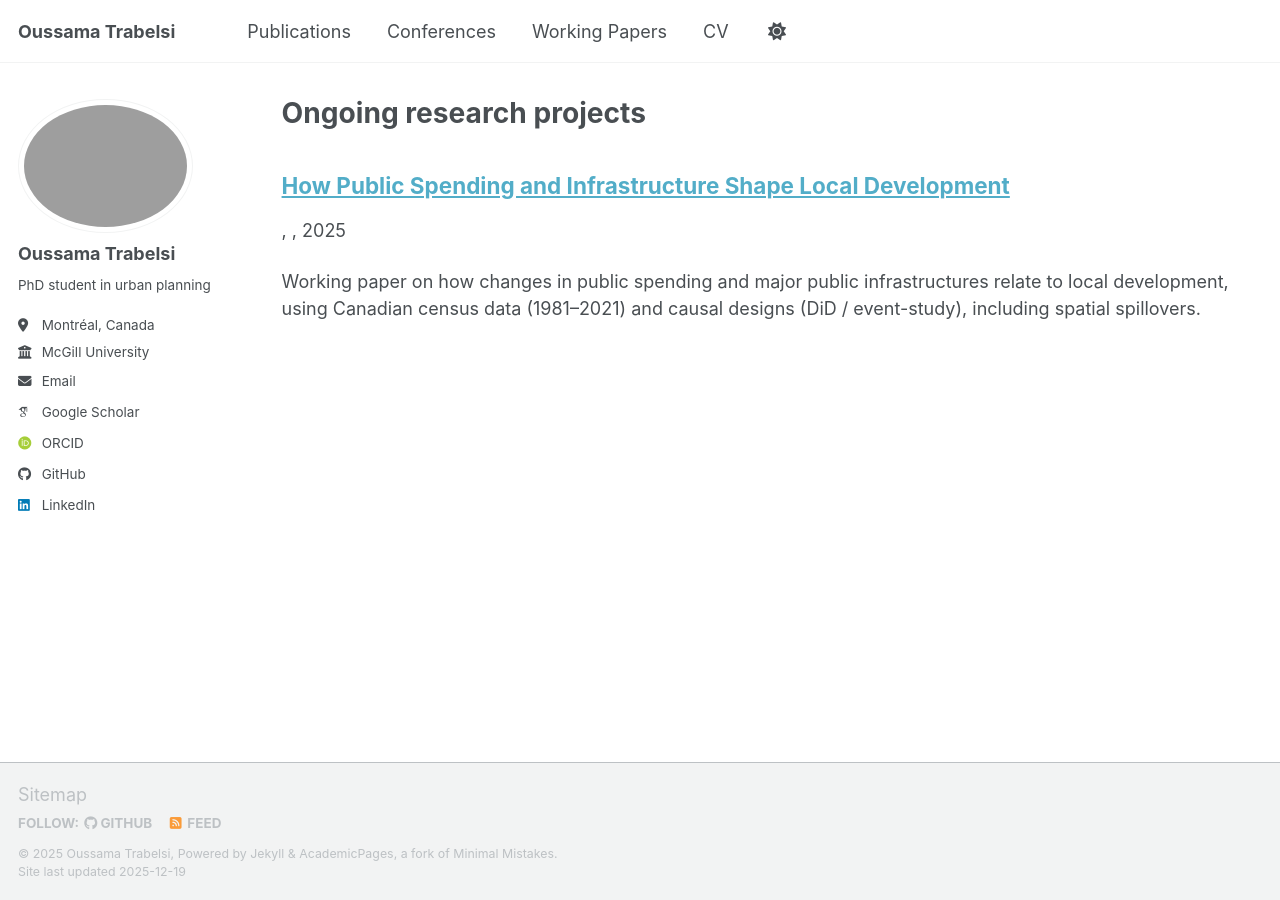
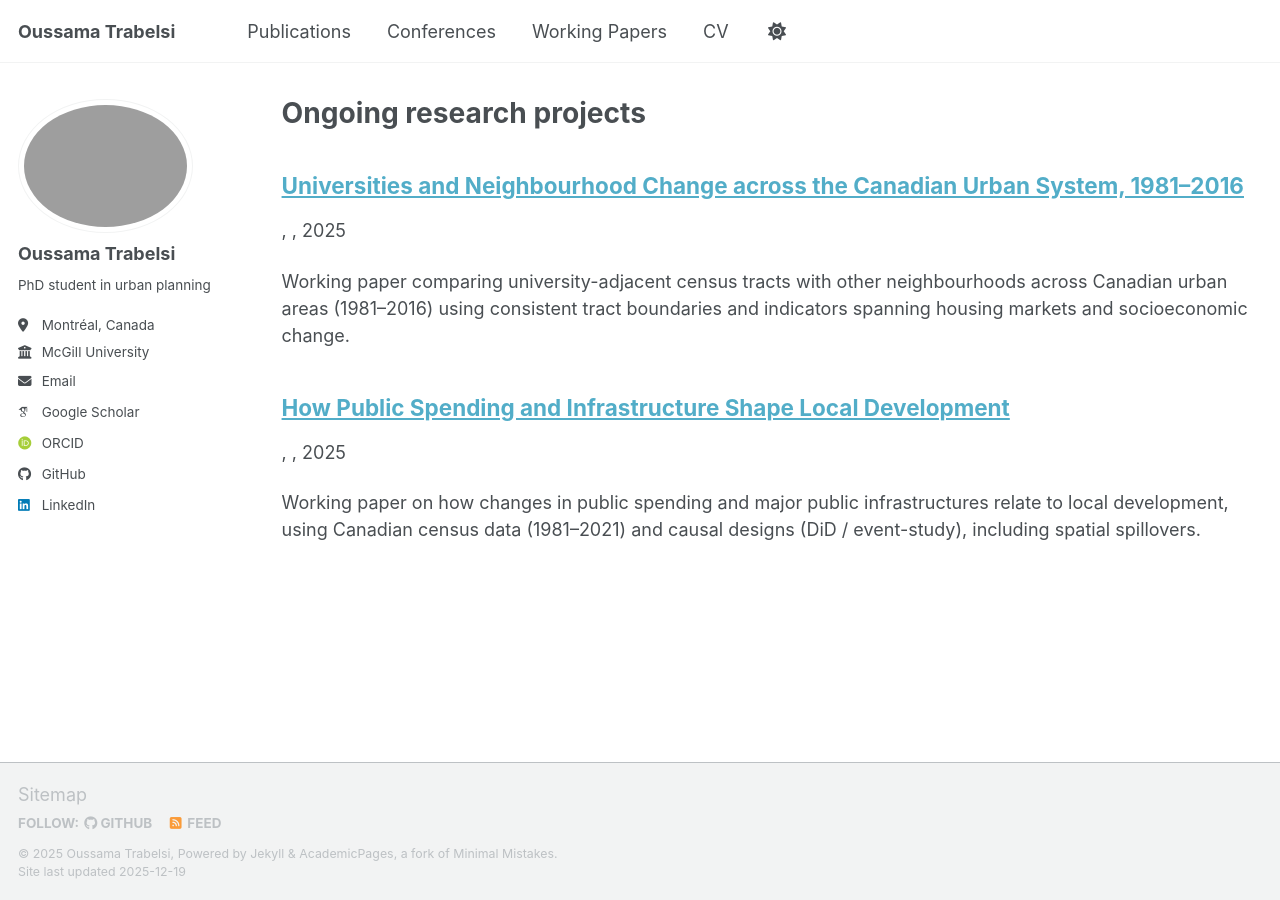
Before and after one commit to OussemaTrabelsi98/oussematrabelsi98.github.io, a Jekyll site: the page built from _pages/working-papers.html, in a window 1280 px wide. Built offline with Jekyll 4.4.1, drawn with Linux system fonts in a browser that asks for light colours; some web fonts are replaced; a script bundle is joined from its source files by our own code; library files that are not in the unit come from our copies; some of the changed lines change nothing that is shown.

Commit message:
fix page 2

```diff
--- a/_teaching/project2.md
+++ b/_teaching/project2.md
@@ -1,4 +1,3 @@
-# _working_papers/universities-neighbourhood-change.md
 ---
 title: "Universities and Neighbourhood Change across the Canadian Urban System, 1981–2016"
 collection: working_papers
```
